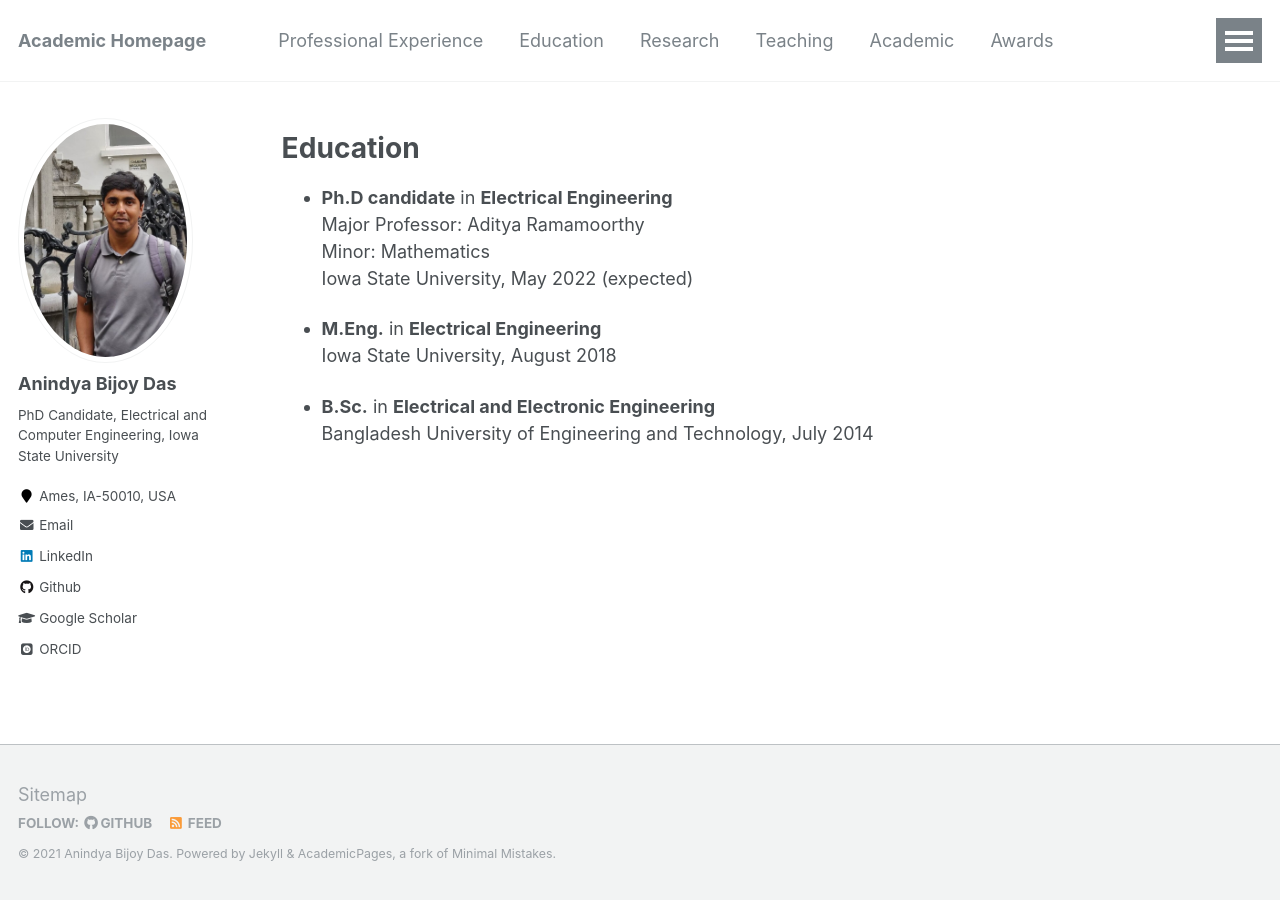
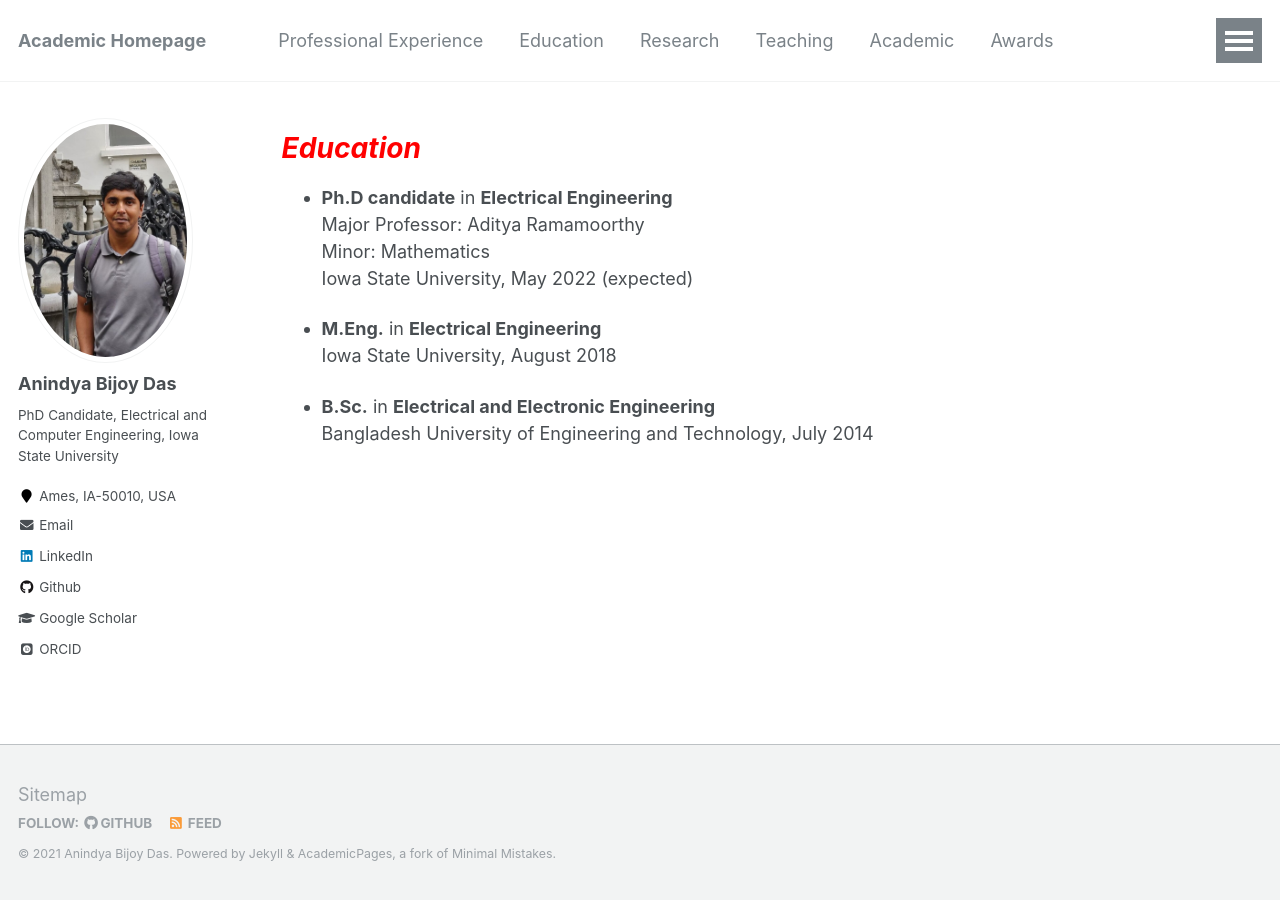
Before and after one commit to anindyabijoydas/portfolio, a Jekyll site: the page built from _pages/education.md, in a window 1280 px wide. Built offline with Jekyll 4.4.1, drawn with Linux system fonts in a browser that asks for light colours; some web fonts are replaced.

Commit message:
Update education.md

```diff
--- a/_pages/education.md
+++ b/_pages/education.md
@@ -7,7 +7,7 @@ redirect_from:
 
 {% include base_path %}
 
-Education
+<span style="color:red">*Education*</span>
 ======
 * **Ph.D candidate** in **Electrical Engineering** <br /> Major Professor: Aditya Ramamoorthy <br /> Minor: Mathematics <br /> Iowa State University, May 2022 (expected)
 
```
